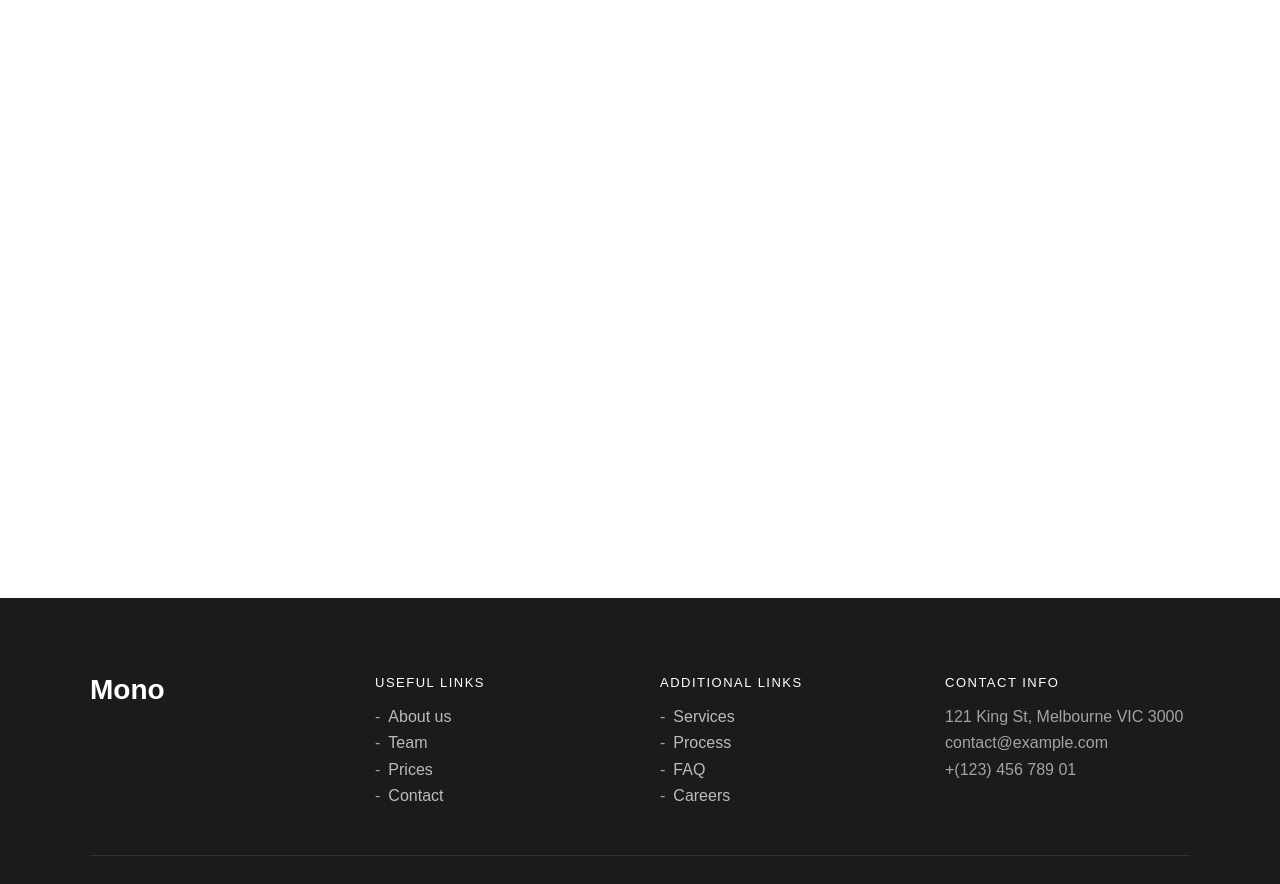
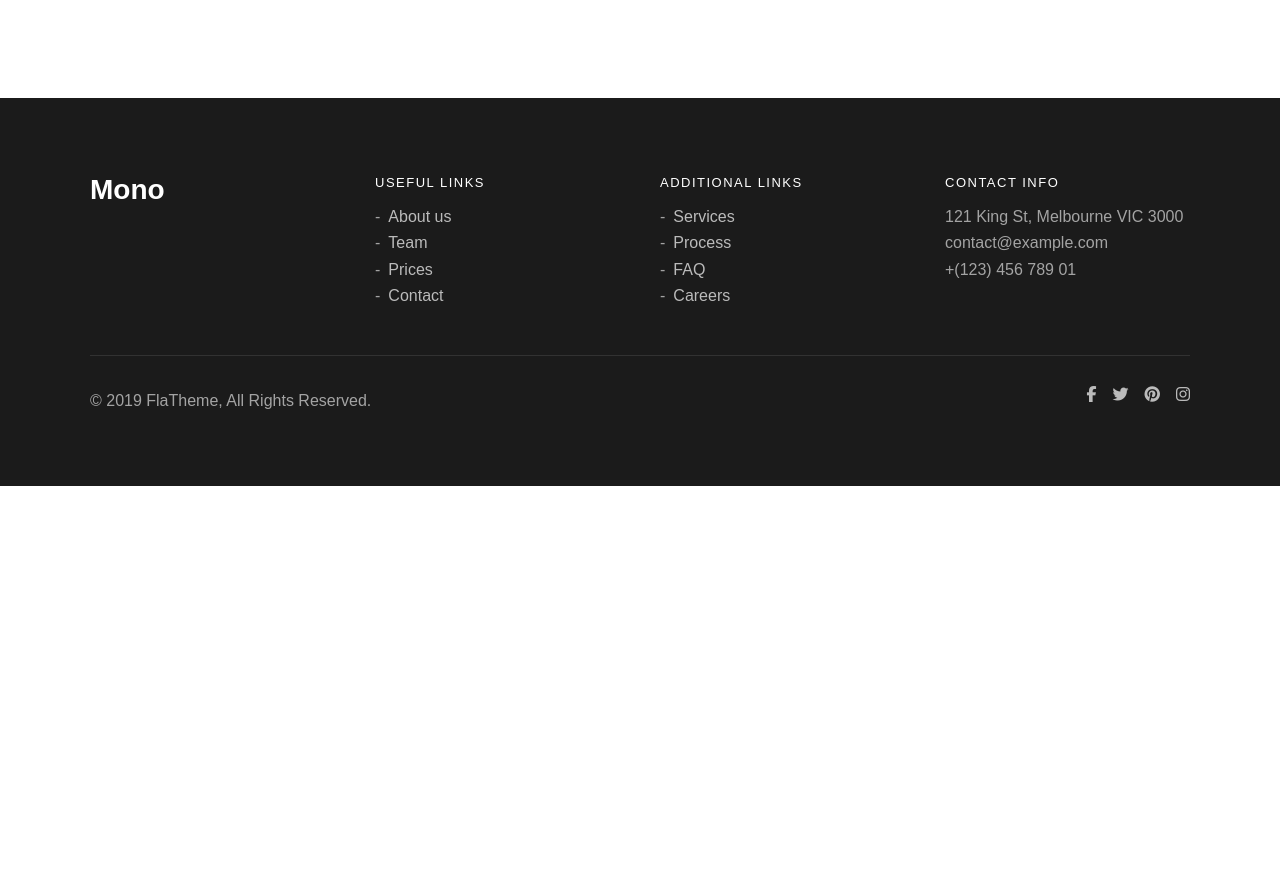
Before and after one commit to SkanderMez/CLS-Project, an Angular app in the folder cls/: page /home in a window 1280 px wide. Shown: the part 2706-3590 px from the top of the page. After the commit the page ends 3192 px from the top, so only its background shows below. Built offline with nearby package versions, Linux system fonts and the light colour scheme.

Commit message:
move routing tab to routing file edit routes

```diff
--- a/cls/src/app/app-routing.module.ts
+++ b/cls/src/app/app-routing.module.ts
@@ -1,10 +1,14 @@
 import { NgModule } from '@angular/core';
 import { Routes, RouterModule } from '@angular/router';
+import {HomeComponent} from './components/home/home.component';
+import {ContactusComponent} from './components/contactus/contactus.component';
+import {AboutusComponent} from './components/aboutus/aboutus.component';
+import {ErrorComponent} from './components/error/error.component';
 
-const routes: Routes = [];
-
-@NgModule({
-  imports: [RouterModule.forRoot(routes)],
-  exports: [RouterModule]
-})
-export class AppRoutingModule { }
+export const routes: Routes = [
+  { path: 'home', component: HomeComponent },
+  { path: 'contact-us', component: ContactusComponent },
+  { path: 'about-us', component: AboutusComponent },
+  { path: 'not-found', component: ErrorComponent },
+  { path: '**', redirectTo: 'not-found' }
+  ];
--- a/cls/src/app/app.module.ts
+++ b/cls/src/app/app.module.ts
@@ -13,17 +13,8 @@ import { ErrorComponent } from './components/error/error.component';
 import { NavbarService } from './services/navbar.service';
 import { FooterService } from './services/footer.service';
 import { TestComponent } from './test/test.component';
+import {routes} from './app-routing.module';
 
-
-const appRoutes: Routes = [
-  { path: '', component: HomeComponent },
-  { path: 'home', component: HomeComponent },
-  { path: 'contactus', component: ContactusComponent },
-  { path: 'aboutus', component: AboutusComponent },
-  { path: 'not-found', component: ErrorComponent },
-  { path: '**', redirectTo: 'not-found' }
-
-];
 
 @NgModule({
   declarations: [
@@ -38,7 +29,7 @@ const appRoutes: Routes = [
   ],
   imports: [
     BrowserModule,
-    RouterModule.forRoot(appRoutes)
+    RouterModule.forRoot(routes)
   ],
   providers: [NavbarService, FooterService],
   bootstrap: [AppComponent]
--- a/cls/src/app/components/home/home.component.html
+++ b/cls/src/app/components/home/home.component.html
@@ -136,12 +136,6 @@
 </div>
 <!-- end Contact section -->
 
-<!-- Google Maps -->
-<div class="section no-padding-top">
-  <div class="container">
-    <div id="map-canvas" class="gmap-md" data-latitude="51.513569" data-longitude="-0.123443"></div>
-  </div><!-- end container -->
-</div>
 
 
 </body>
--- a/cls/src/app/components/navbar/navbar.component.html
+++ b/cls/src/app/components/navbar/navbar.component.html
@@ -11,15 +11,15 @@
 
           <!-- dropdown link 2 -->
           <li class="nav-item nav-dropdown">
-            <a class="nav-link" routerLink="ourteam">Out Team</a>
+            <a class="nav-link" routerLink="our-team">Out Team</a>
           </li>
           <!-- dropdown link 3 -->
           <li class="nav-item nav-dropdown">
-            <a class="nav-link" routerLink="aboutus">About Us </a>
+            <a class="nav-link" routerLink="about-us">About Us </a>
           </li>
           <!-- dropdown link 4 -->
           <li class="nav-item nav-dropdown">
-            <a class="nav-link" routerLink="contactus">Contact Us</a>
+            <a class="nav-link" routerLink="contact-us">Contact Us</a>
           </li>
           <!-- dropdown link 5 -->
           <li class="nav-item nav-dropdown">
```
